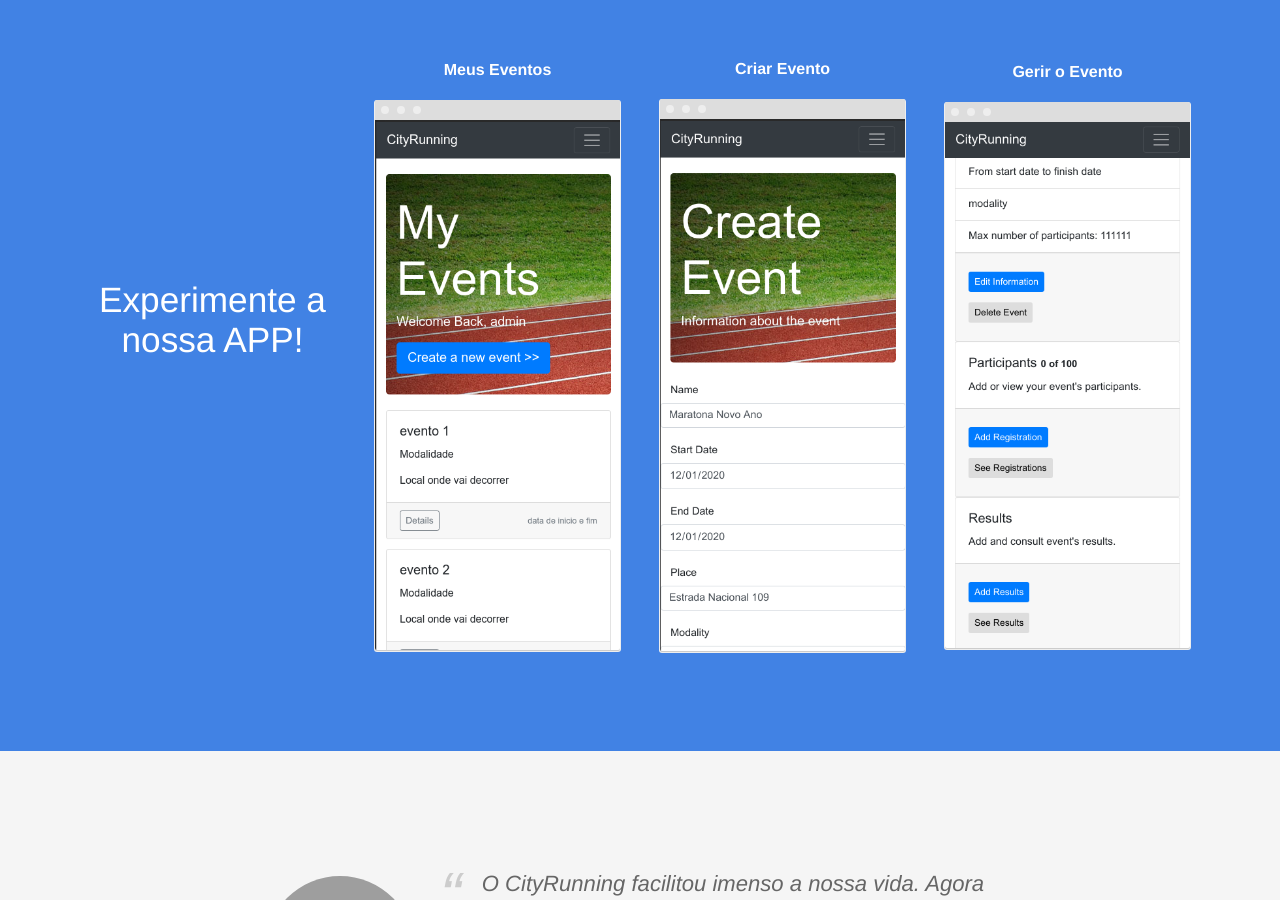
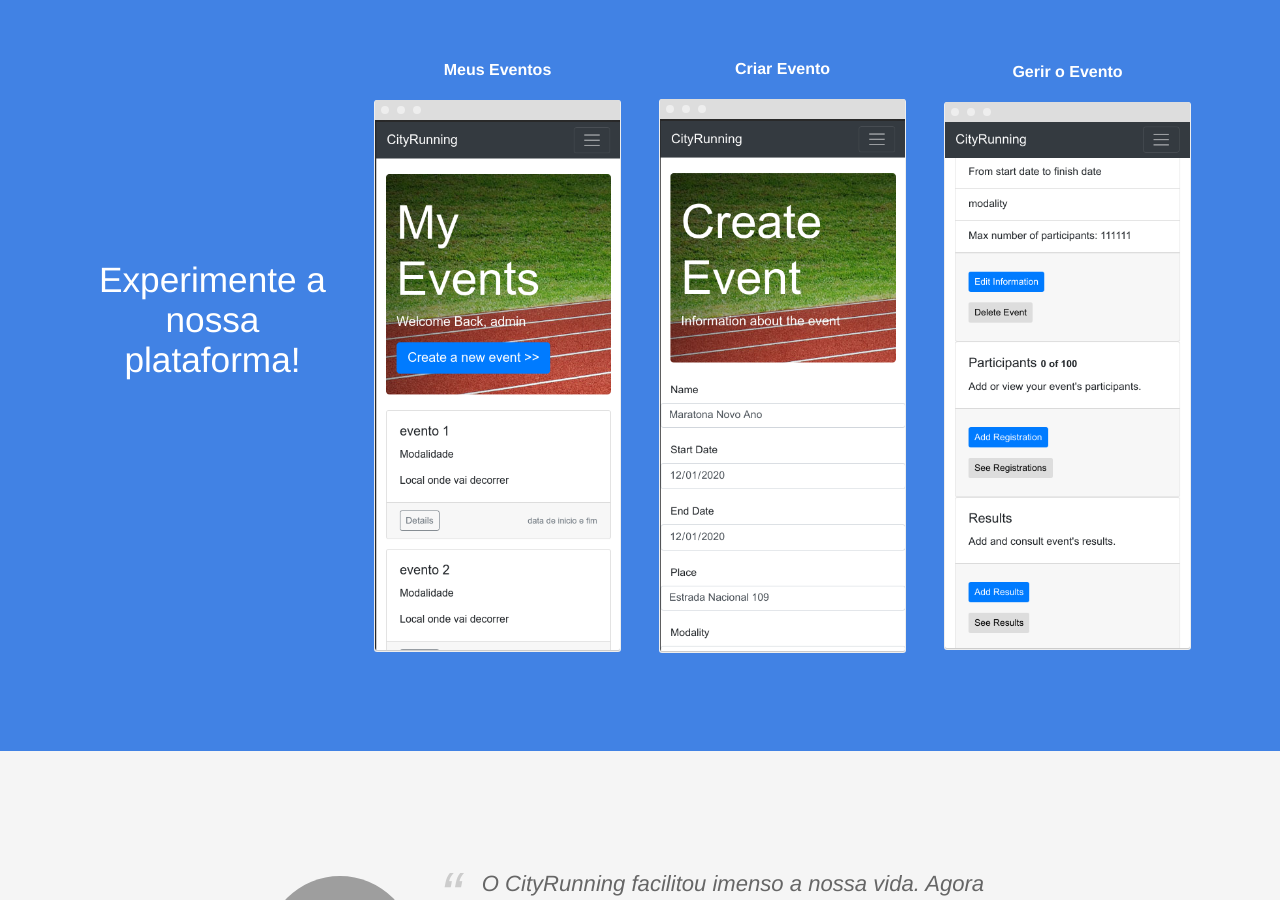
Before and after one commit to andralves717/AMSg302, a Jekyll site: the page built from docs/index.html, in a window 1280 px wide and 900 px high, scrolled down 2720 px. Built offline with Jekyll 4.4.1, drawn with Linux system fonts in a browser that asks for light colours; the list of posts is cut into pages by our own code; grey boxes are pictures that could not be loaded.

```diff
--- a/docs/doc.html
+++ b/docs/doc.html
@@ -47,7 +47,7 @@ description:
                             <td style="text-align: left">E5: Relatório de Desenho/Arquitetura</td>
                             <td></td>
                             <td></td>
-                            <td></td>
+                            <td>Versão 1.0</td>
                             <td></td>
                         </tr>
                         <tr>
@@ -61,7 +61,7 @@ description:
                             <td style="text-align: left">E7: Implementação</td>
                             <td></td>
                             <td></td>
-                            <td></td>
+                            <td>Versão 1.0</td>
                             <td></td>
                         </tr>
                         <tr>
--- a/docs/index.html
+++ b/docs/index.html
@@ -56,7 +56,9 @@ evento no nosso website para consulta de interessados.</p>
 	<section class="bottom-cta">
 		<div class="container flex">
 			<div class="text editable">
-				<a href="https://share.proto.io/UW8WZB/"><h2 style="color:White;">Experimente a nossa APP!</h2></a>
+				<a href="https://share.proto.io/UW8WZB/"><h2
+					style="color:White;">Experimente a nossa
+					plataforma!</h2></a>
 			</div>
 			<div class="image">
 				<h4>Meus Eventos</h4>
```
